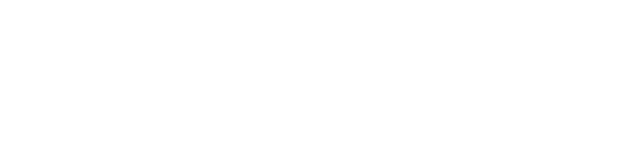
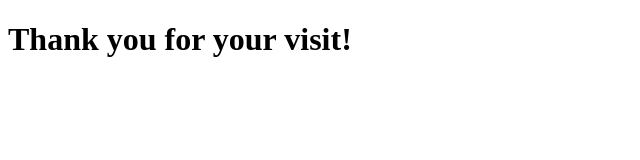
Before and after one commit to butykadavid/butykadavid.github.io, a website: page Page/thankyou.html in a window 1280 px wide. Shown: the whole page, without its empty margins (0-640 px from the left). Drawn offline with Linux system fonts and the light colour scheme.

Commit message:
Update thankyou.html

```diff
--- a/Page/thankyou.html
+++ b/Page/thankyou.html
@@ -7,6 +7,8 @@
     <title>Document</title>
 </head>
 <body>
-
+    <div class="text">
+        <h1>Thank you for your visit!</h1>
+    </div>
 </body>
 </html>
```
